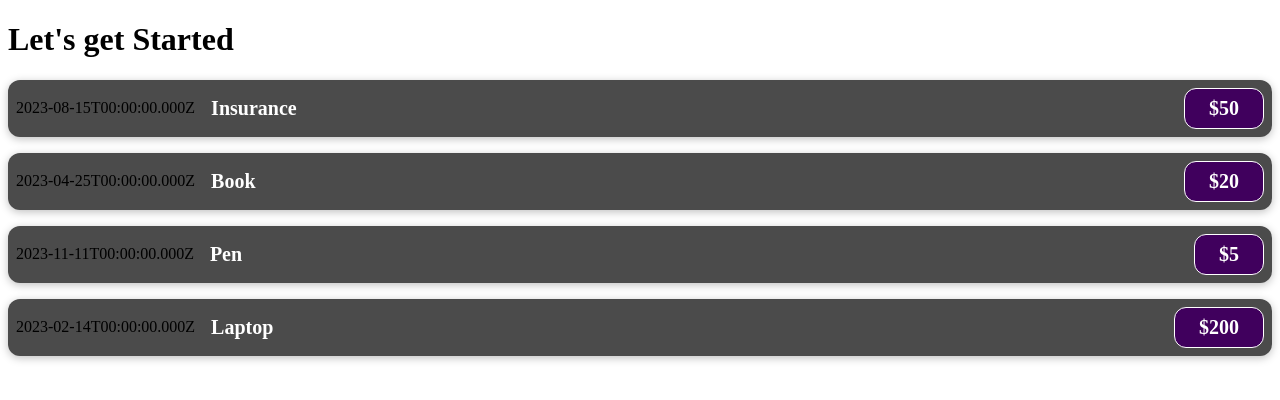
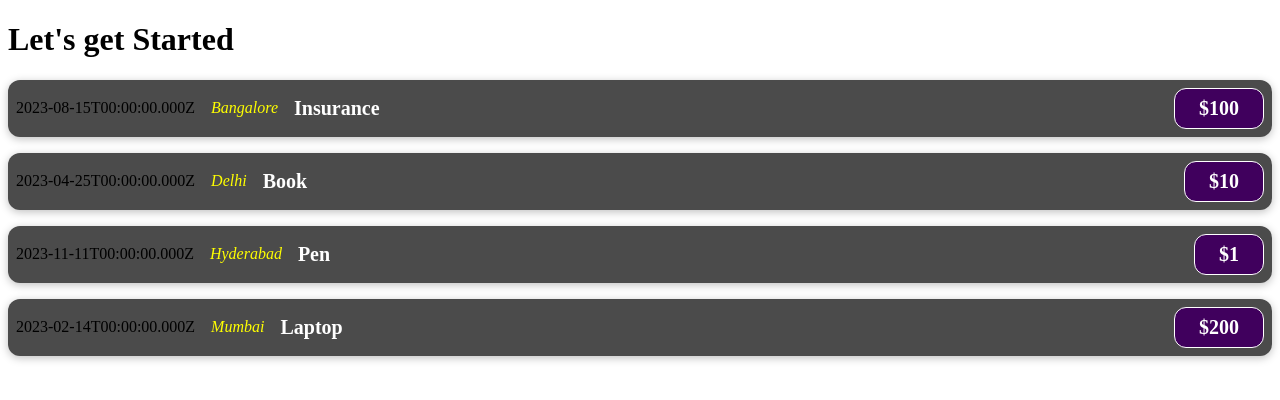
Before and after one commit to PriyaNayak28/sharpener-react-assignments, a React (Create React App) app in the folder basic-react/: page / in a window 1280 px wide. Shown: the top 400 px of the page. Built offline with nearby package versions, Linux system fonts and the light colour scheme.

Commit message:
Creating Reusable Components

```diff
--- a/basic-react/src/App.js
+++ b/basic-react/src/App.js
@@ -1,29 +1,51 @@
 import ExpenseItem from './component/ExpenseItem'
 
 function App() {
+  const expenses = [
+    {
+      id: '1',
+      date: new Date(2023, 7, 15),
+      title: 'Insurance',
+      price: 100,
+      location: 'Bangalore',
+    },
+    {
+      id: '2',
+      date: new Date(2023, 3, 25),
+      title: 'Book',
+      price: 10,
+      location: 'Delhi',
+    },
+    {
+      id: '3',
+      date: new Date(2023, 10, 11),
+      title: 'Pen',
+      price: 1,
+      location: 'Hyderabad',
+    },
+    {
+      id: '4',
+      date: new Date(2023, 1, 14),
+      title: 'Laptop',
+      price: 200,
+      location: 'Mumbai',
+    },
+  ]
+
   return (
     <div>
       <h1>Let's get Started</h1>
-      <ExpenseItem
-        date={new Date(2023, 7, 15)}
-        title="Insurance"
-        price="50"
-      ></ExpenseItem>
-      <ExpenseItem
-        date={new Date(2023, 3, 25)}
-        title="Book"
-        price="20"
-      ></ExpenseItem>
-      <ExpenseItem
-        date={new Date(2023, 10, 11)}
-        title="Pen"
-        price="5"
-      ></ExpenseItem>
-      <ExpenseItem
-        date={new Date(2023, 1, 14)}
-        title="Laptop"
-        price="200"
-      ></ExpenseItem>
+      {expenses.map((expense, index) => {
+        return (
+          <ExpenseItem
+            key={expense.id}
+            date={expense.date}
+            title={expense.title}
+            price={expense.price}
+            location={expense.location}
+          ></ExpenseItem>
+        )
+      })}
     </div>
   )
 }
--- a/basic-react/src/component/ExpenseItem.js
+++ b/basic-react/src/component/ExpenseItem.js
@@ -8,6 +8,9 @@
       <p>Movie - $10</p> */}
       <div className="expense-item">
         <div>{props.date.toISOString()}</div>
+        <div>
+          <div className="expense-item__location">{props.location}</div>
+        </div>
         <div className="expense-item__description">
           <h2>{props.title}</h2>
           <div className="expense-item__price">${props.price}</div>
```
